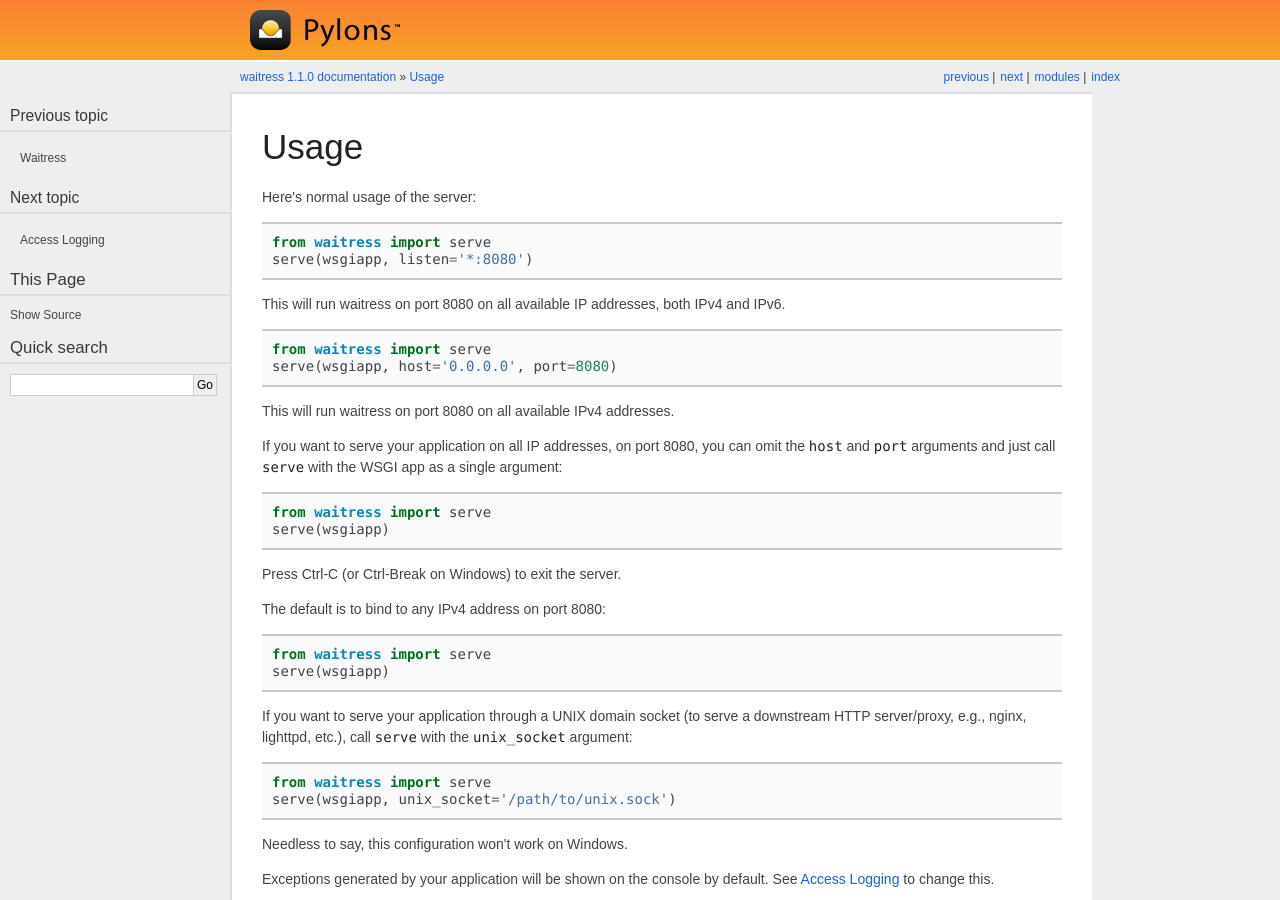
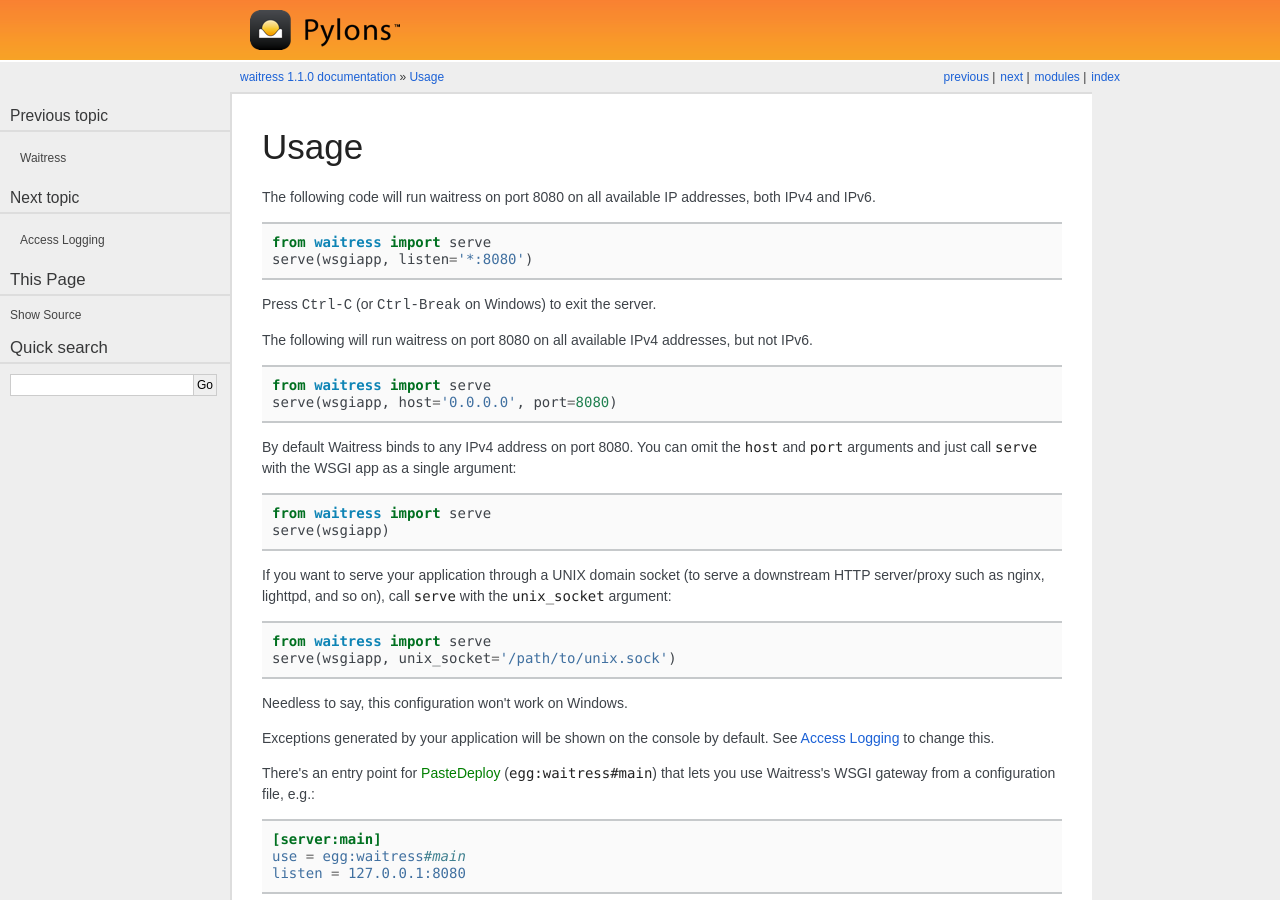
Before and after one commit to Pylons/waitress, a Sphinx documentation site: the page built from docs/usage.rst, in a window 1280 px wide and 900 px high. Built offline with Sphinx 7.4.7, drawn with Linux system fonts in a browser that asks for light colours; some web fonts are replaced.

Commit message:
Make text align with its code. Use consistent code-block indentation.

```diff
--- a/docs/usage.rst
+++ b/docs/usage.rst
@@ -4,50 +4,36 @@
 Usage
 =====
 
-Here's normal usage of the server:
+The following code will run waitress on port 8080 on all available IP addresses, both IPv4 and IPv6.
 
 .. code-block:: python
 
-   from waitress import serve
-   serve(wsgiapp, listen='*:8080')
+    from waitress import serve
+    serve(wsgiapp, listen='*:8080')
 
-This will run waitress on port 8080 on all available IP addresses, both IPv4
-and IPv6.
+Press :kbd:`Ctrl-C` (or :kbd:`Ctrl-Break` on Windows) to exit the server.
 
+The following will run waitress on port 8080 on all available IPv4 addresses, but not IPv6.
 
 .. code-block:: python
 
-   from waitress import serve
-   serve(wsgiapp, host='0.0.0.0', port=8080)
+    from waitress import serve
+    serve(wsgiapp, host='0.0.0.0', port=8080)
 
-This will run waitress on port 8080 on all available IPv4 addresses.
-
-If you want to serve your application on all IP addresses, on port 8080, you
-can omit the ``host`` and ``port`` arguments and just call ``serve`` with the
-WSGI app as a single argument:
+By default Waitress binds to any IPv4 address on port 8080.
+You can omit the ``host`` and ``port`` arguments and just call ``serve`` with the WSGI app as a single argument:
 
 .. code-block:: python
 
-   from waitress import serve
-   serve(wsgiapp)
+    from waitress import serve
+    serve(wsgiapp)
 
-Press Ctrl-C (or Ctrl-Break on Windows) to exit the server.
-
-The default is to bind to any IPv4 address on port 8080:
+If you want to serve your application through a UNIX domain socket (to serve a downstream HTTP server/proxy such as nginx, lighttpd, and so on), call ``serve`` with the ``unix_socket`` argument:
 
 .. code-block:: python
 
-   from waitress import serve
-   serve(wsgiapp)
-
-If you want to serve your application through a UNIX domain socket (to serve
-a downstream HTTP server/proxy, e.g., nginx, lighttpd, etc.), call ``serve``
-with the ``unix_socket`` argument:
-
-.. code-block:: python
-
-   from waitress import serve
-   serve(wsgiapp, unix_socket='/path/to/unix.sock')
+    from waitress import serve
+    serve(wsgiapp, unix_socket='/path/to/unix.sock')
 
 Needless to say, this configuration won't work on Windows.
 
@@ -59,25 +45,25 @@ lets you use Waitress's WSGI gateway from a configuration file, e.g.:
 
 .. code-block:: ini
 
-  [server:main]
-  use = egg:waitress#main
-  listen = 127.0.0.1:8080
+    [server:main]
+    use = egg:waitress#main
+    listen = 127.0.0.1:8080
 
 Using ``host`` and ``port`` is also supported:
 
 .. code-block:: ini
 
-  [server:main]
-  host = 127.0.0.1
-  port = 8080
+    [server:main]
+    host = 127.0.0.1
+    port = 8080
 
 The :term:`PasteDeploy` syntax for UNIX domain sockets is analagous:
 
 .. code-block:: ini
 
-  [server:main]
-  use = egg:waitress#main
-  unix_socket = /path/to/unix.sock
+    [server:main]
+    use = egg:waitress#main
+    unix_socket = /path/to/unix.sock
 
 You can find more settings to tweak (arguments to ``waitress.serve`` or
 equivalent settings in PasteDeploy) in :ref:`arguments`.
@@ -88,10 +74,10 @@ can be used in development and in situations where the likes of
 
 .. code-block:: bash
 
-   # Listen on both IPv4 and IPv6 on port 8041
-   waitress-serve --listen=*:8041 myapp:wsgifunc
+    # Listen on both IPv4 and IPv6 on port 8041
+    waitress-serve --listen=*:8041 myapp:wsgifunc
 
-   # Listen on only IPv4 on port 8041
-   waitress-serve --port=8041 myapp:wsgifunc
+    # Listen on only IPv4 on port 8041
+    waitress-serve --port=8041 myapp:wsgifunc
 
 For more information on this, see :ref:`runner`.
```
